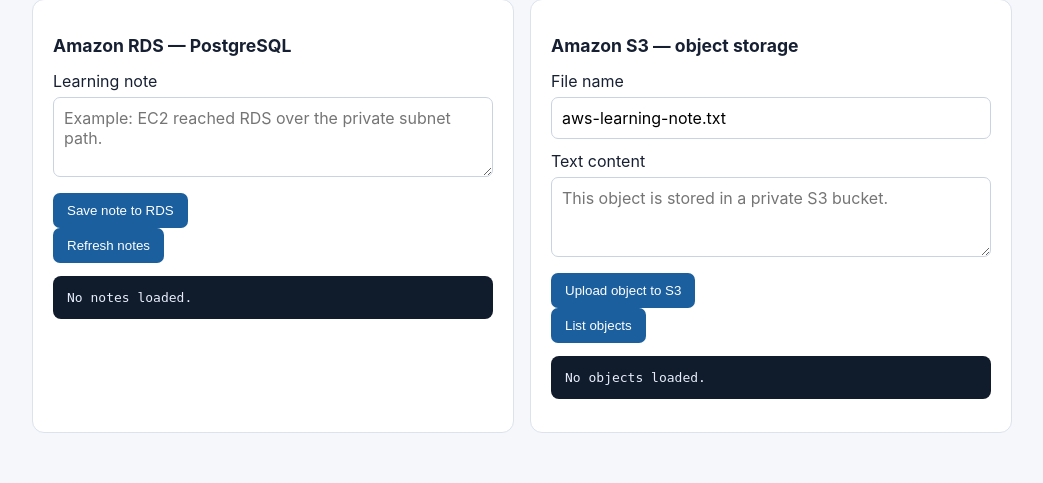
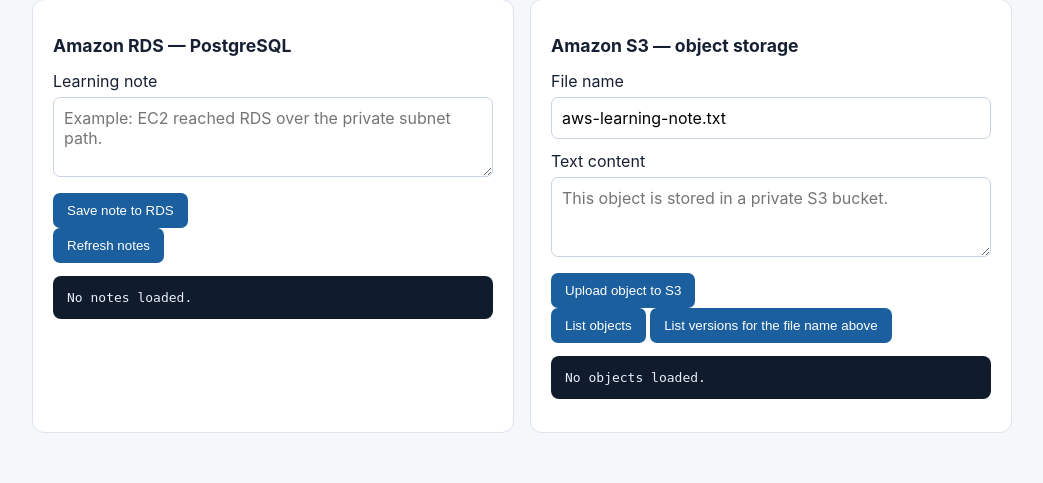
Before and after one commit to tripathies/azure-master-vault, a Flask app: page / in a window 1280 px wide. Shown: the part 317-800 px from the top of the page, without its empty margins (118-1161 px from the left). Run offline with Flask 3, Linux system fonts and the light colour scheme; some libraries are stand-ins or nearby versions.

Commit message:
Expose S3 version-history exercise in sample UI

```diff
--- a/aws-master-reference/projects/escanor/app/templates/index.html
+++ b/aws-master-reference/projects/escanor/app/templates/index.html
@@ -47,6 +47,7 @@
         <button type="submit">Upload object to S3</button>
       </form>
       <button onclick="loadObjects()">List objects</button>
+      <button onclick="loadVersions()">List versions for the file name above</button>
       <pre id="objects">No objects loaded.</pre>
     </section>
   </div>
@@ -70,6 +71,12 @@
       try { await show("objects", await requestJson("/api/objects")); }
       catch (error) { await show("objects", { error: error.message }); }
     }
+    async function loadVersions() {
+      try {
+        const name = encodeURIComponent(document.getElementById("filename").value);
+        await show("objects", await requestJson("/api/object-versions?name=" + name));
+      } catch (error) { await show("objects", { error: error.message }); }
+    }
     document.getElementById("noteForm").addEventListener("submit", async (event) => {
       event.preventDefault();
       try {
```
